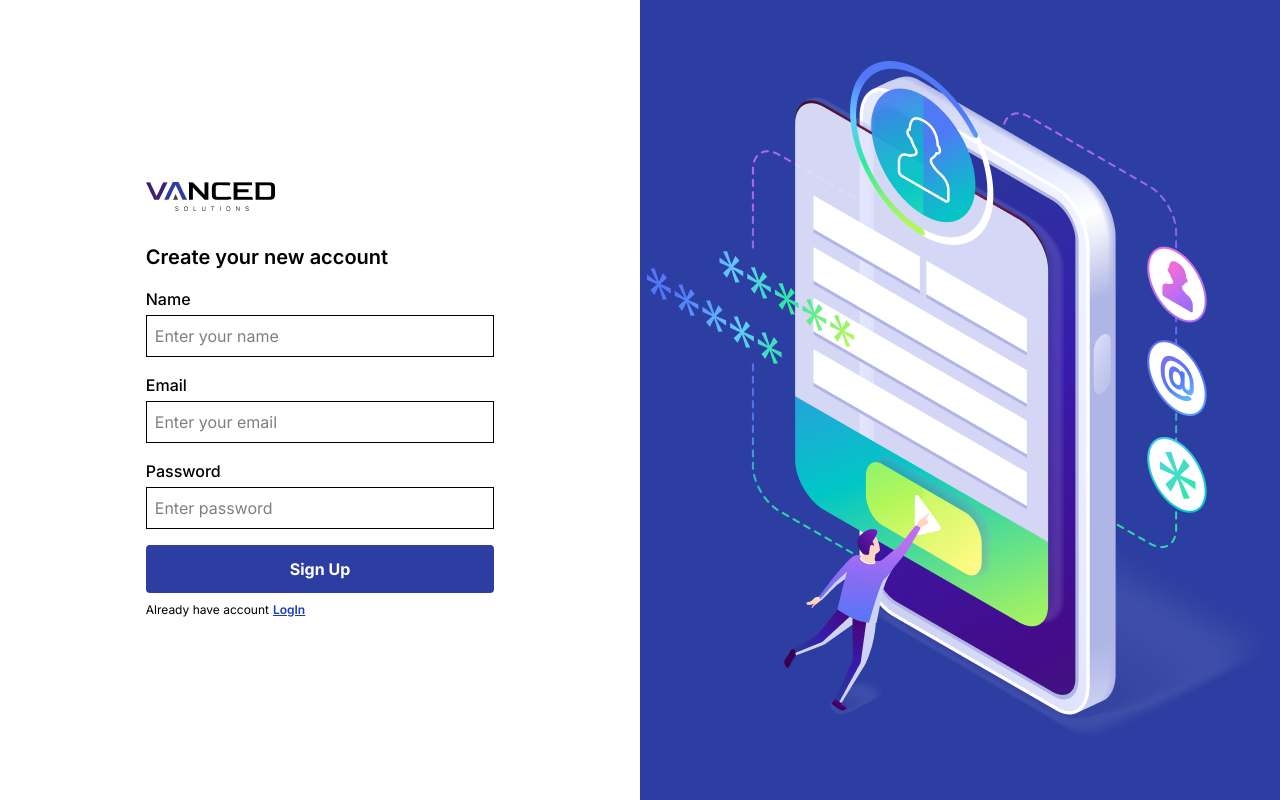
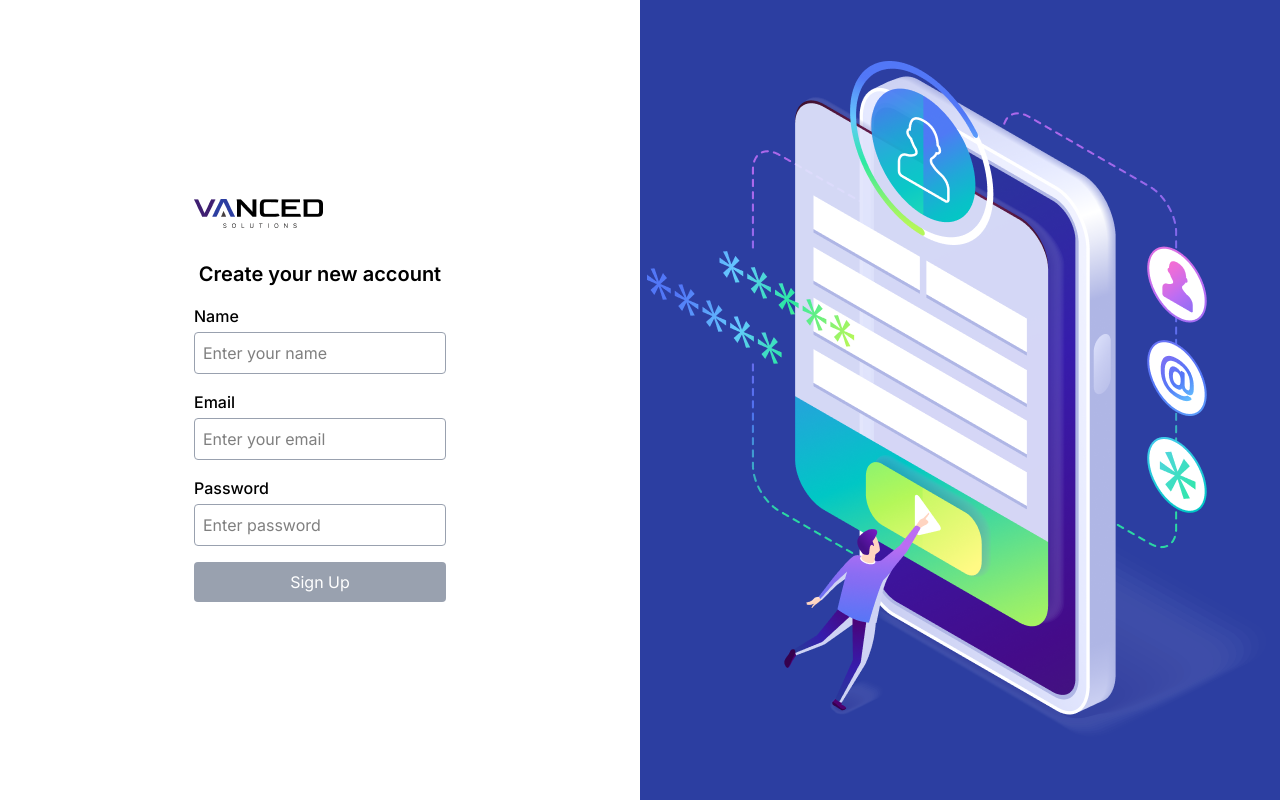
Before and after one commit to i-harman02/HrVanced, a React (Vite) app: page /signup in a window 1280 px wide. Built offline with nearby package versions, Linux system fonts and the light colour scheme.

Commit message:
done  login

```diff
--- a/src/pages/Login/Login.jsx
+++ b/src/pages/Login/Login.jsx
@@ -1,13 +1,20 @@
 import { useState } from "react";
 import { Link, useNavigate } from "react-router-dom";
-import vsLogo from "../../assets/vanced-logo.png"
+
+import HomeImg from "../../assets/Group 3475 (1).png";
 import { toast } from "react-toastify";
 import Toaster from "../../components/Toaster";
-import HomeImg from "../../assets/Group 3475 (1).png";
+;
 import logo from "../../assets/vanced-logo.png";
-import { apicall } from "../../components/commonAPI/CallAPI";
+
+import { useDispatch } from "react-redux";
+import { loginUser } from "../../slices/userSlice";
+
 
 const Login = () => {
+  const dispatch = useDispatch();
+
+
   const navigate = useNavigate();
 
   const [formdata, setFormdata] = useState({
@@ -51,19 +58,15 @@ const Login = () => {
 const handleSubmit = async (e) => {
   e.preventDefault();
   if (!isFormValid) return;
-    try {
-      const data = await apicall("/login", "POST", formdata);
 
-      localStorage.setItem("token", data.token);
-      localStorage.setItem("user", JSON.stringify(data.user));
+  // eslint-disable-next-line no-undef
+  const res = await dispatch(loginUser(formdata));
 
+  if (res.meta.requestStatus === "fulfilled") {
     toast.success("Login successful 🎉");
-
-      setTimeout(() => {
-        navigate("/dashboard", { replace: true });
-      }, 1500);
-    } catch (error) {
-      toast.error(error.message);
+    setTimeout(() => navigate("/dashboard"), 1500);
+  } else {
+    toast.error(res.payload);
   }
 };
 
@@ -73,7 +76,7 @@ const Login = () => {
       <div className="grid grid-cols-1 md:grid-cols-2 min-h-screen">
         <div className="bg-white p-4 flex items-center justify-center">
           <div>
-            <img className="mb-8" src={vsLogo} alt="" />
+            <img className="mb-8" src={logo} alt="" />
             <h1 className="text-2xl font-bold mb-3">WELCOME BACK !!</h1>
             <p className=" mb-10">Please login to your account.</p>
 
--- a/src/pages/signup/Signup.jsx
+++ b/src/pages/signup/Signup.jsx
@@ -1,10 +1,16 @@
+
+
 import { useState } from "react";
-import { apicall } from "../../components/commonAPI/CallAPI";
-import { Link, useNavigate } from "react-router-dom";
+
+import { useNavigate } from "react-router-dom";
 import HomeImg from "../../assets/Group 3475 (1).png";
 import logo from "../../assets/vanced-logo.png";
+import { useDispatch, } from "react-redux";
+import { signupUser } from "../../slices/userSlice";
+
 const Signup = () => {
   const navigate = useNavigate();
+  const dispatch = useDispatch();
 
   const [formdata, setFormdata] = useState({
     name: "",
@@ -51,7 +57,7 @@ const Signup = () => {
     }));
      validateField(name, value);
 
-    // console.log("Form Data:", formdata);
+
   };
 
 const isFormValid =
@@ -62,41 +68,36 @@ const isFormValid =
     !errors.email &&
     !errors.password;
 
+
+
   const handleSubmit = async (e) => {
-    e.preventDefault();
+  e.preventDefault();
+  if (!isFormValid) return;
 
-    if (!formdata.name || !formdata.email || !formdata.password) {
-      alert("All fields are required");
-      return;
-    }
+  const res = await dispatch(signupUser(formdata));
 
-    try {
-      const res = await apicall("/register", "POST", formdata);
-      if (res?.data) {
-        navigate("/login");
-        alert("Signup successful 🎉");
-      } else {
-        alert(res?.message || "Signup failed");
-      }
-    } catch (err) {
-      console.error(err);
-      alert("Something went wrong");
-    }
-  };
+  if (res.meta.requestStatus === "fulfilled") {
+    alert("Signup successful 🎉");
+    navigate("/login");
+  } else {
+    alert(res.payload);
+  }
+};
+
 
   return (
     <div className="grid grid-cols-1 md:grid-cols-2 min-h-screen">
       <div className="bg-white p-4 flex items-center justify-center">
         <form onSubmit={handleSubmit} className="p-6 min-w-75  ">
           <img className="mb-8" src={logo} alt="" />
-          <h2 className="text-xl font-semibold mb-4  text-start">
+          <h2 className="text-xl font-semibold mb-4  text-center">
             Create your new account
           </h2>
 
           <div className="flex flex-col mb-4">
             <label className="block mb-1 font-medium ">Name</label>
             <input
-              className="p-2 border"
+              className="w-full p-2 border rounded-sm border-gray-400"
               name="name"
               value={formdata.name}
               onChange={handlechange}
@@ -109,7 +110,7 @@ const isFormValid =
           <div className="flex flex-col mb-4">
             <label className="block mb-1 font-medium ">Email</label>
             <input
-              className="p-2 border"
+              className="w-full p-2 border rounded-sm border-gray-400"
               name="email"
               value={formdata.email}
               onChange={handlechange}
@@ -122,7 +123,7 @@ const isFormValid =
           <div className="flex flex-col mb-4">
             <label className="block mb-1 font-medium">Password</label>
             <input
-              className="p-2 border"
+              className="w-full p-2 border rounded-sm border-gray-400"
               name="password"
               value={formdata.password}
               onChange={handlechange}
@@ -131,24 +132,19 @@ const isFormValid =
             />
              <p className="text-red-500 text-sm">{errors.password}</p>
           </div>
-<div className="flex flex-col">
+
               <button
             type="submit"
             disabled={!isFormValid}
-            className="bg-[#2C3EA1] py-3 px-36 rounded text-white font-bold cursor-pointer"
+            className={`w-full py-2 rounded text-white transition
+              ${
+                isFormValid
+                  ? "bg-blue-600 hover:bg-blue-700"
+                  : "bg-gray-400 cursor-not-allowed"
+              }`}
           >
             Sign Up
           </button>
-           <p className="text-[12px] mt-2 flex  gap-1">
-                Already have account{" "}
-                <Link
-                  to="/login"
-                  className="text-blue-800 cursor-pointer underline font-semibold"
-                >
-                  LogIn
-                </Link>
-              </p>
-              </div>
         </form>
       </div>
       <div className="bg-[#2C3EA1] flex items-center justify-center">
```
Lines whose indentation alone changed are shown as unchanged.
